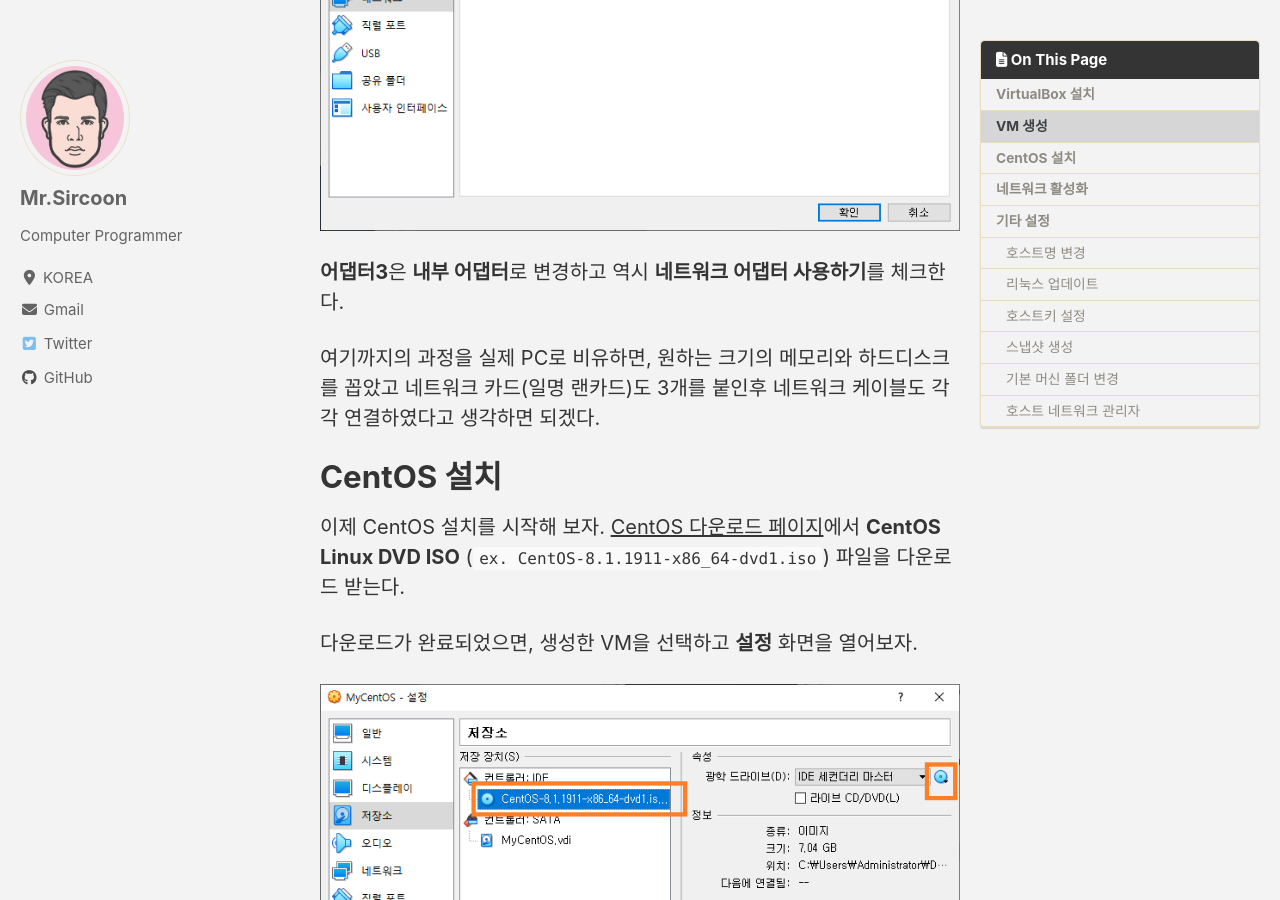
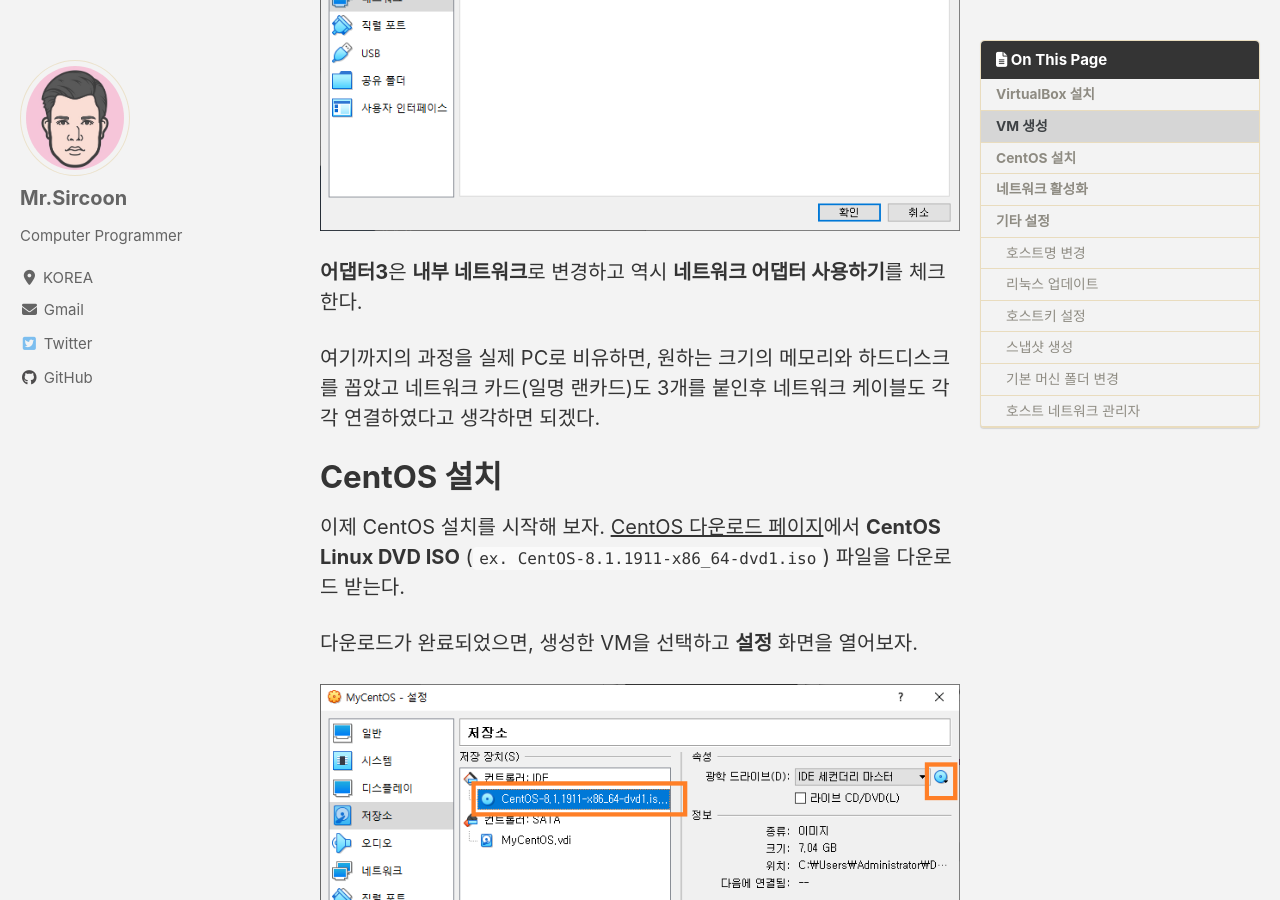
Before and after one commit to mrsoulware/mrsoulware.github.io, a Jekyll site: the page built from _posts/2020/2020-04-24-vbox-centos.md, in a window 1280 px wide and 900 px high, scrolled down 6108 px. Built offline with Jekyll 4.4.1, drawn with Linux system fonts in a browser that asks for light colours; cached includes are drawn as plain includes; nearby versions of some CDN libraries.

Commit message:
오타 수정

```diff
--- a/_posts/2020/2020-04-24-vbox-centos.md
+++ b/_posts/2020/2020-04-24-vbox-centos.md
@@ -95,7 +95,7 @@
 
 ![](/assets/images/vbox-cent7.png)
 
-**어댑터3**은 **내부 어댑터**로 변경하고 역시 **네트워크 어댑터 사용하기**를 체크한다.
+**어댑터3**은 **내부 네트워크**로 변경하고 역시 **네트워크 어댑터 사용하기**를 체크한다.
 
 여기까지의 과정을 실제 PC로 비유하면, 원하는 크기의 메모리와 하드디스크를 꼽았고 네트워크 카드(일명 랜카드)도 3개를 붙인후 네트워크 케이블도 각각 연결하였다고 생각하면 되겠다.
 
```
